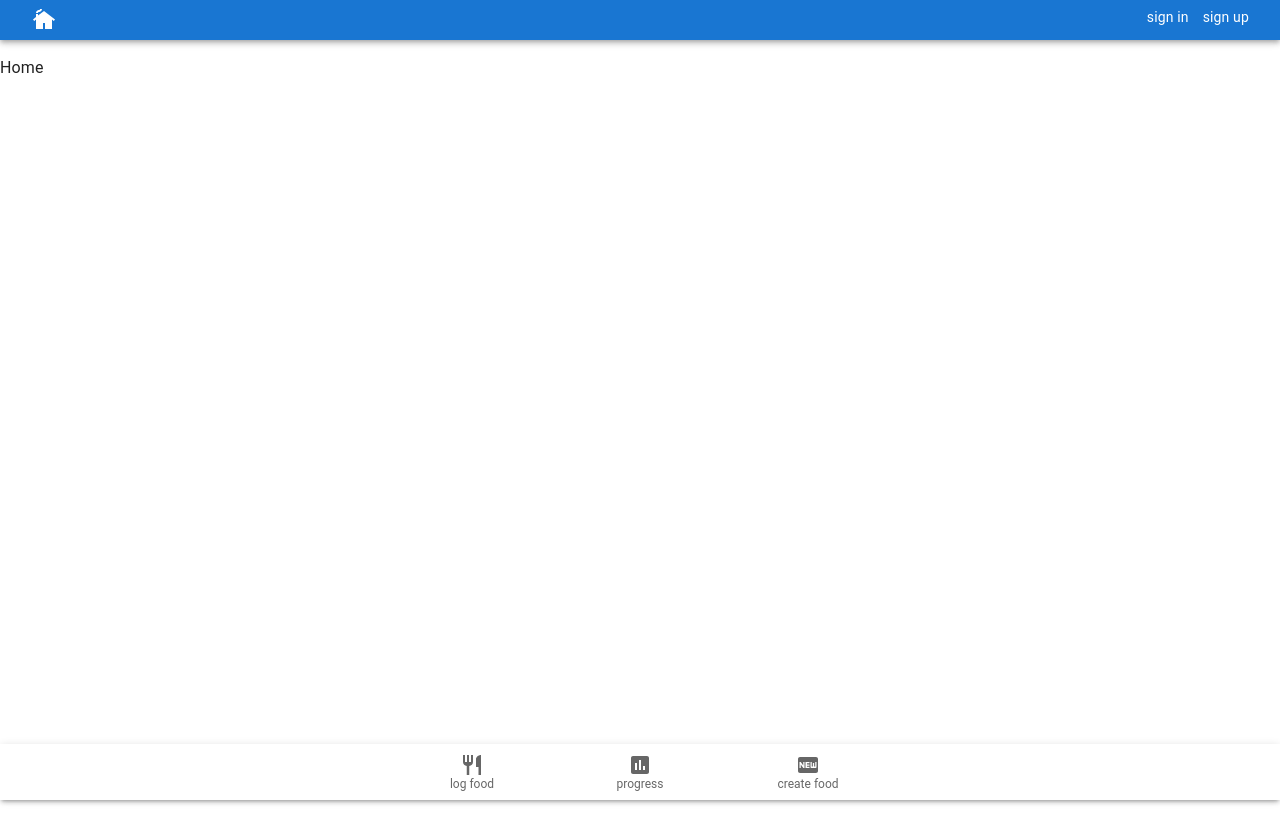
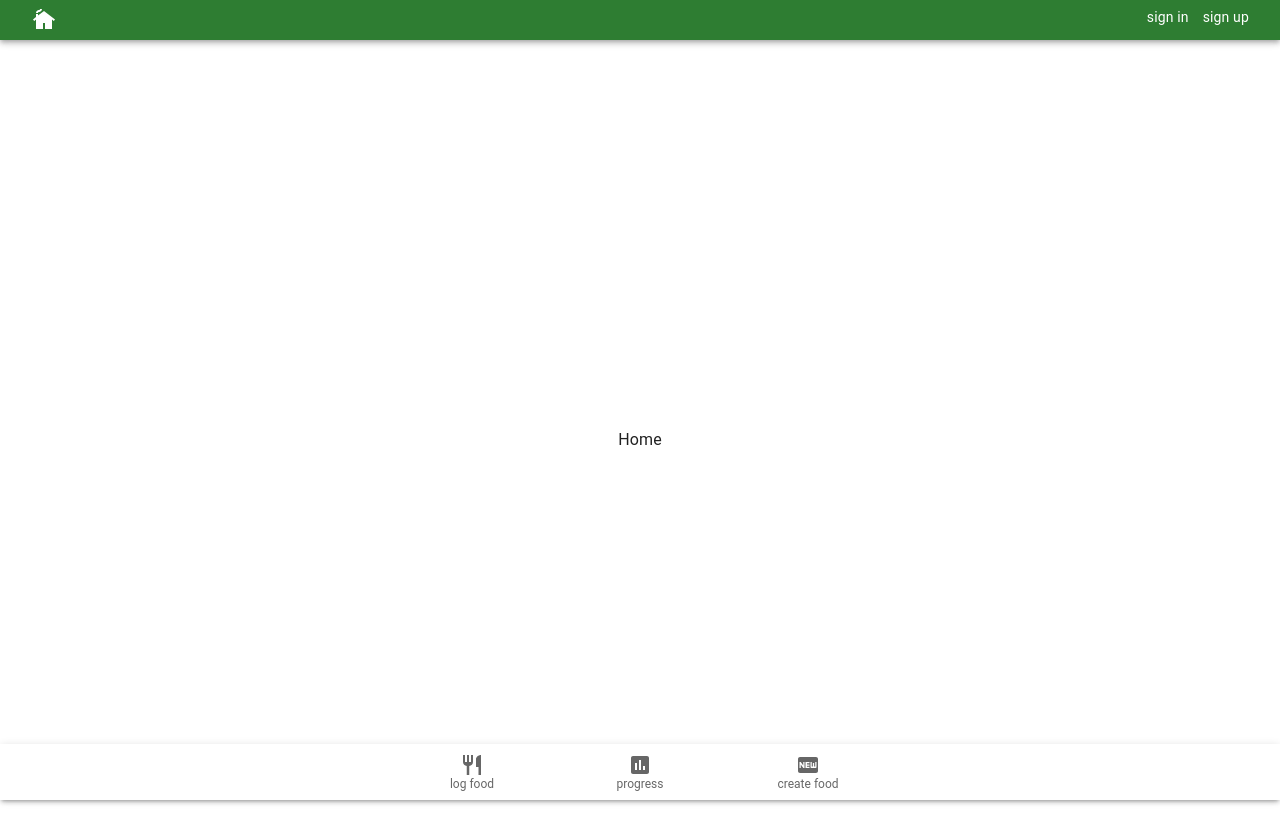
Before and after one commit to hphilpotts/veg-app-frontend-2.0, a React (Vite) app: page / in a window 1280 px wide. Before the commit the page ends 800 px from the top, so only its background shows below. Built offline with nearby package versions, Linux system fonts and the light colour scheme.

Commit message:
Layout changes to overall app.

```diff
--- a/src/App.jsx
+++ b/src/App.jsx
@@ -1,5 +1,7 @@
 import React, { useState, createContext } from 'react';
 import { Routes, Route, useNavigate } from 'react-router-dom';
+
+import { Container } from '@mui/material';
 
 import { Header } from './components/Header';
 import { Footer } from './components/Footer';
@@ -21,16 +23,18 @@ const App = () => {
   const signOut = () => { setUser(nullUser), navigateTo('signin/') };
 
   return (
-      <UserContext.Provider value={user}>
-        <Header signOut={signOut} />
+    <UserContext.Provider value={user}>
+      <Header signOut={signOut} />
+      <Container sx={{ display: 'flex', height: '100dvh', justifyContent: 'center', alignItems: 'center' }}>
         <Routes>
           <Route path='/' element={<p>Home</p>}></Route>
           <Route path='signin/' element={<SignIn setUserFromSignIn={setUserFromSignIn} />}></Route>
           <Route path='signup/' element={<SignUp setUserFromSignIn={setUserFromSignIn} />}></Route>
           <Route path='*' element={<p>no match</p>}></Route>
         </Routes>
-        <Footer />
-      </UserContext.Provider>
+      </Container>
+      <Footer />
+    </UserContext.Provider>
   );
 };
 
--- a/src/utils/muiTheme.js
+++ b/src/utils/muiTheme.js
@@ -1,7 +1,11 @@
 import { createTheme } from "@mui/material";
+import { green } from "@mui/material/colors";
 
 export const theme = createTheme({
     palette: {
+        primary : {
+            main: green[800]
+        },
         secondary: {
             main: '#FFFFFF'
         }
```
